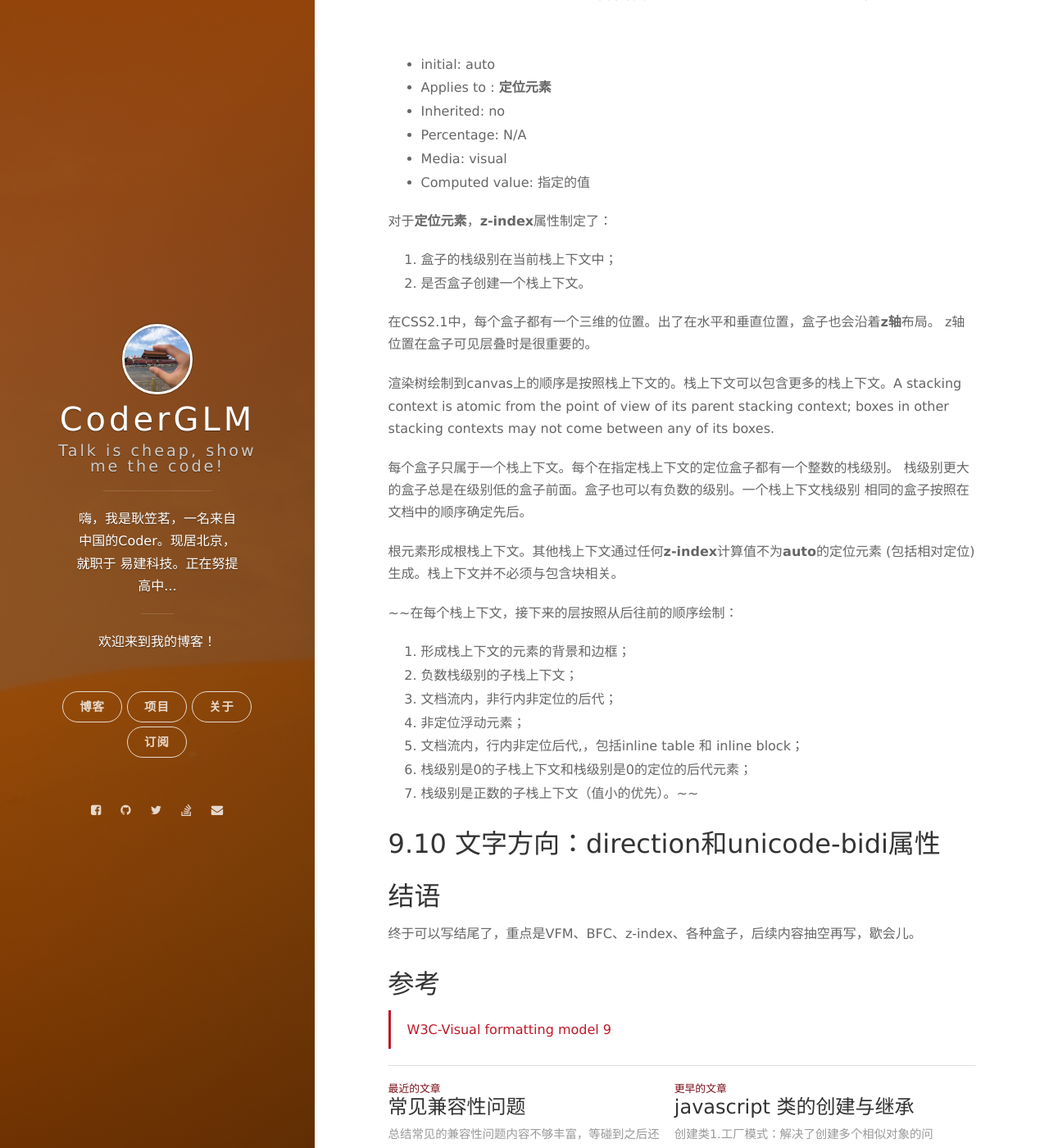
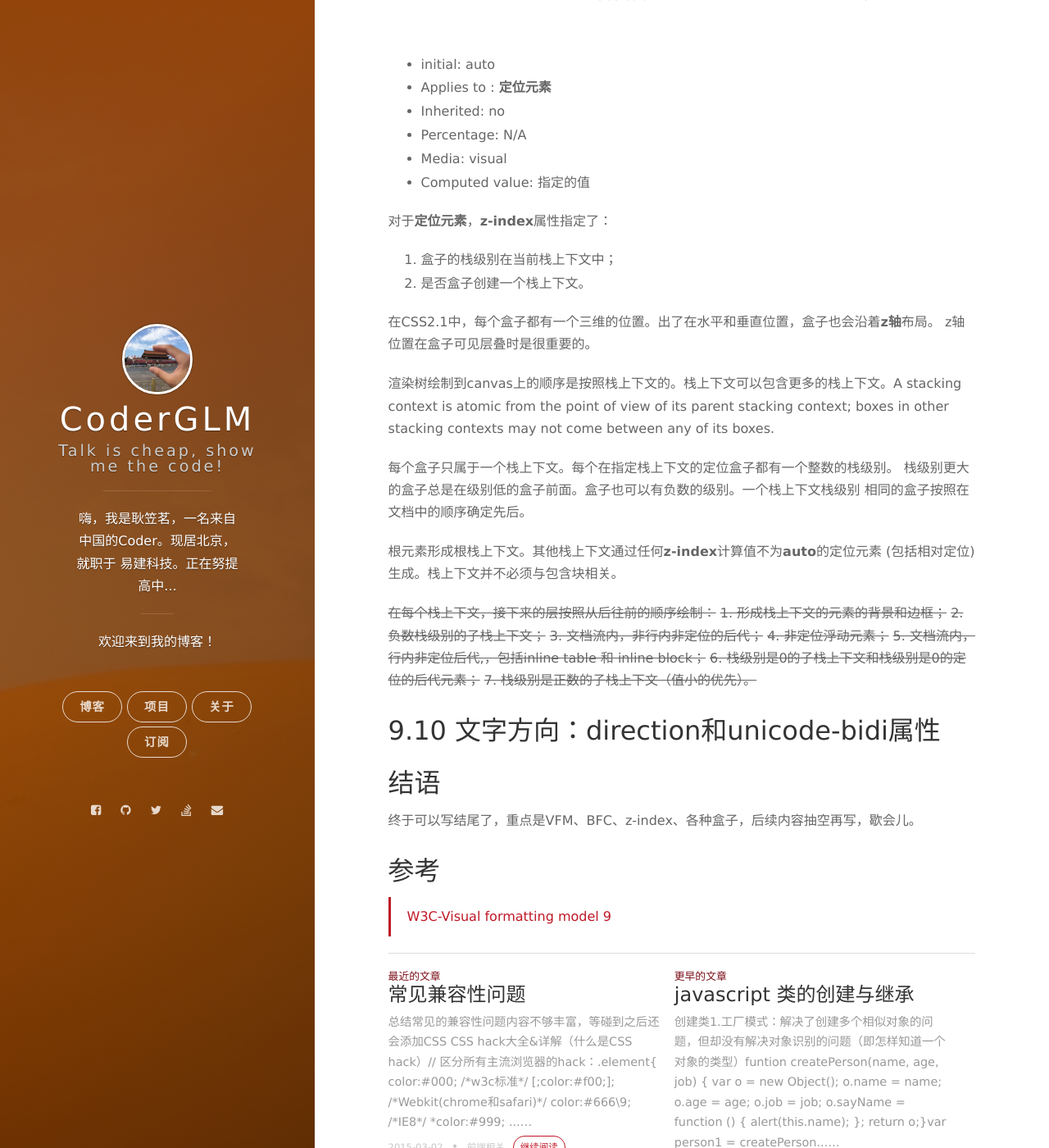
Before and after one commit to CoderLim/jekyll-based-blog, a Jekyll site: the page built from _posts/2014-09-02-css2.1-visual-formatting-model.markdown, in a window 1280 px wide and 1400 px high, scrolled down 4483 px. Shown: the whole window at 82% size. Built offline with Jekyll 4.4.1, drawn with Linux system fonts in a browser that asks for light colours; nearby versions of some CDN libraries; comment, search, counter and statistics services are not loaded.

Commit message:
update 2014-09-02-css2.1-visual-formatting-model

```diff
--- a/_posts/2014-09-02-css2.1-visual-formatting-model.markdown
+++ b/_posts/2014-09-02-css2.1-visual-formatting-model.markdown
@@ -160,7 +160,7 @@
 - Media: visual
 - Computed value: 指定的值
 
-对于**定位元素**，**z-index**属性制定了：
+对于**定位元素**，**z-index**属性指定了：
 
 1. 盒子的栈级别在当前栈上下文中；
 2. 是否盒子创建一个栈上下文。
@@ -179,16 +179,14 @@
 根元素形成根栈上下文。其他栈上下文通过任何**z-index**计算值不为**auto**的定位元素
 (包括相对定位)生成。栈上下文并不必须与包含块相关。
 
-~~在每个栈上下文，接下来的层按照从后往前的顺序绘制：
-
-1. 形成栈上下文的元素的背景和边框；
-2. 负数栈级别的子栈上下文；
-3. 文档流内，非行内非定位的后代；
-4. 非定位浮动元素；
-5. 文档流内，行内非定位后代,，包括inline table 和 inline block；
-6. 栈级别是0的子栈上下文和栈级别是0的定位的后代元素；
-7. 栈级别是正数的子栈上下文（值小的优先）。~~
-
+~~在每个栈上下文，接下来的层按照从后往前的顺序绘制：~~
+~~1. 形成栈上下文的元素的背景和边框；~~
+~~2. 负数栈级别的子栈上下文；~~
+~~3. 文档流内，非行内非定位的后代；~~
+~~4. 非定位浮动元素；~~
+~~5. 文档流内，行内非定位后代,，包括inline table 和 inline block；~~
+~~6. 栈级别是0的子栈上下文和栈级别是0的定位的后代元素；~~
+~~7. 栈级别是正数的子栈上下文（值小的优先）。~~
 
 ## 9.10 文字方向：direction和unicode-bidi属性
 
```
